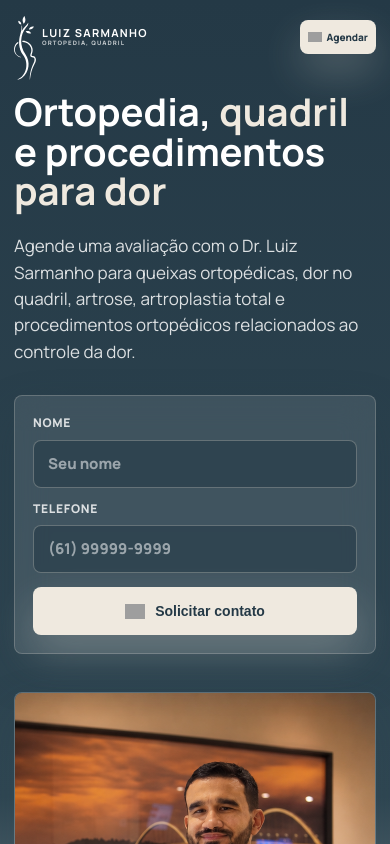
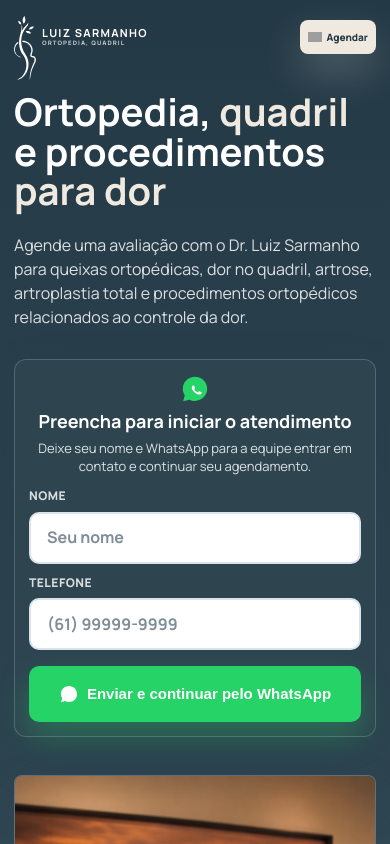
Before and after one commit to pulsodigitalhub/dr-luiz-sarmanho-lp, a React (Vite) app: page / in a window 390 px wide. Shown: the top 844 px of the page. Built offline with nearby package versions, Linux system fonts and the light colour scheme; grey boxes are pictures that could not be loaded.

Commit message:
Improve LP form clarity and mobile responsiveness

```diff
--- a/src/App.jsx
+++ b/src/App.jsx
@@ -34,6 +34,11 @@
           <p class="hero-copy">Agende uma avaliação com o Dr. Luiz Sarmanho para queixas ortopédicas, dor no quadril, artrose, artroplastia total e procedimentos ortopédicos relacionados ao controle da dor.</p>
           <div class="hero-actions">
             <form id="agendamento" class="lead-form" aria-label="Formulário de agendamento">
+              <div class="lead-form-intro">
+                <img class="lead-form-whatsapp" src="assets/icons/whatsapp.svg" alt="" aria-hidden="true">
+                <strong>Preencha para iniciar o atendimento</strong>
+                <p>Deixe seu nome e WhatsApp para a equipe entrar em contato e continuar seu agendamento.</p>
+              </div>
               <label>
                 <span>Nome</span>
                 <input type="text" name="nome" autocomplete="name" placeholder="Seu nome" required>
@@ -42,9 +47,9 @@
                 <span>Telefone</span>
                 <input type="tel" name="telefone" autocomplete="tel" inputmode="tel" placeholder="(61) 99999-9999" required>
               </label>
-              <button class="button primary" type="submit">
-                <img src="assets/icons/health-line/phone.svg" alt="" aria-hidden="true">
-                Solicitar contato
+              <button class="button whatsapp-button" type="submit">
+                <img src="assets/icons/whatsapp.svg" alt="" aria-hidden="true">
+                Enviar e continuar pelo WhatsApp
               </button>
             </form>
           </div>
--- a/src/styles.css
+++ b/src/styles.css
@@ -905,19 +905,46 @@
       width: min(430px, 100%);
       display: grid;
       gap: 12px;
-      padding: 18px;
-      border: 1px solid rgba(239, 233, 223, .22);
-      border-radius: var(--radius);
-      background: rgba(255,255,255,.1);
+      padding: 20px;
+      border: 1px solid rgba(255,255,255,.18);
+      border-radius: 14px;
+      background: rgba(47, 70, 82, .9);
       backdrop-filter: blur(16px);
       box-shadow: 0 18px 44px rgba(36, 57, 70, .24);
     }
 
+    .lead-form-intro {
+      display: grid;
+      gap: 8px;
+      margin-bottom: 6px;
+      text-align: center;
+      justify-items: center;
+    }
+
+    .lead-form-whatsapp {
+      width: 34px;
+      height: 34px;
+      object-fit: contain;
+    }
+
+    .lead-form-intro strong {
+      color: var(--white);
+      font-size: 24px;
+      line-height: 1.25;
+    }
+
+    .lead-form-intro p {
+      margin: 0;
+      color: rgba(255,255,255,.84);
+      font-size: 16px;
+      line-height: 1.45;
+    }
+
     .lead-form label {
       display: grid;
       gap: 7px;
       color: rgba(255,255,255,.82);
-      font-size: 12px;
+      font-size: 13px;
       font-weight: 800;
       letter-spacing: .06em;
       text-transform: uppercase;
@@ -925,31 +952,54 @@
 
     .lead-form input {
       width: 100%;
-      min-height: 48px;
-      padding: 0 14px;
-      border: 1px solid rgba(239, 233, 223, .28);
-      border-radius: var(--radius);
+      min-height: 58px;
+      padding: 0 18px;
+      border: 2px solid #d9e3ea;
+      border-radius: 10px;
       outline: 0;
-      color: var(--white);
-      background: rgba(36, 57, 70, .56);
+      color: var(--teal-2);
+      background: var(--white);
       font: inherit;
-      font-size: 15px;
+      font-size: 20px;
+      font-weight: 700;
       transition: border-color .2s ease, box-shadow .2s ease, background .2s ease;
     }
 
     .lead-form input::placeholder {
-      color: rgba(255,255,255,.52);
+      color: #7e8d97;
     }
 
     .lead-form input:focus {
-      border-color: var(--sand);
-      background: rgba(36, 57, 70, .72);
-      box-shadow: 0 0 0 3px rgba(239, 233, 223, .16);
+      border-color: #25d366;
+      background: var(--white);
+      box-shadow: 0 0 0 4px rgba(37, 211, 102, .18);
     }
 
     .lead-form .button {
       width: 100%;
-      margin-top: 2px;
+      margin-top: 6px;
+    }
+
+    .whatsapp-button {
+      min-height: 58px;
+      padding: 12px 18px;
+      border-radius: 10px;
+      color: var(--white);
+      background: #25d366;
+      box-shadow: 0 16px 32px rgba(37, 211, 102, .28);
+      font-size: 18px;
+      line-height: 1.2;
+      white-space: normal;
+    }
+
+    .whatsapp-button:hover {
+      background: #1fba59;
+    }
+
+    .whatsapp-button img {
+      width: 22px;
+      height: 22px;
+      filter: brightness(0) invert(1);
     }
 
     .cta-card {
@@ -1240,6 +1290,10 @@
         padding: 104px 0 66px;
       }
 
+      .hero-content {
+        max-width: 100%;
+      }
+
       .hero-proof,
       .condition-grid,
       .service-grid,
@@ -1359,6 +1413,10 @@
       .cta-card .button {
         width: 100%;
       }
+
+      .lead-form {
+        max-width: 100%;
+      }
     }
 
     @media (max-width: 560px) {
@@ -1415,7 +1473,8 @@
       }
 
       .hero-copy {
-        font-size: 17px;
+        font-size: 16px;
+        line-height: 1.5;
       }
 
       .button {
@@ -1428,10 +1487,60 @@
 
       .hero-inner {
         padding-top: 92px;
+        padding-bottom: 52px;
       }
 
       .hero-actions {
         width: 100%;
+      }
+
+      .lead-form {
+        gap: 10px;
+        padding: 16px;
+        border-radius: 12px;
+      }
+
+      .lead-form-intro {
+        gap: 6px;
+        margin-bottom: 2px;
+      }
+
+      .lead-form-whatsapp {
+        width: 30px;
+        height: 30px;
+      }
+
+      .lead-form-intro strong {
+        font-size: 20px;
+      }
+
+      .lead-form-intro p {
+        font-size: 14px;
+        line-height: 1.4;
+      }
+
+      .lead-form label {
+        gap: 6px;
+        font-size: 12px;
+        letter-spacing: .04em;
+      }
+
+      .lead-form input {
+        min-height: 54px;
+        padding: 0 16px;
+        font-size: 16px;
+      }
+
+      .whatsapp-button {
+        min-height: 56px;
+        padding: 14px 16px;
+        gap: 8px;
+        font-size: 16px;
+      }
+
+      .whatsapp-button img {
+        width: 20px;
+        height: 20px;
       }
 
       .hero-proof {
@@ -1468,3 +1577,26 @@
         width: 100%;
       }
     }
+
+    @media (max-width: 390px) {
+      .lead-form {
+        padding: 14px;
+      }
+
+      .lead-form-intro strong {
+        font-size: 18px;
+      }
+
+      .lead-form-intro p {
+        font-size: 13px;
+      }
+
+      .lead-form input {
+        min-height: 52px;
+        font-size: 16px;
+      }
+
+      .whatsapp-button {
+        font-size: 15px;
+      }
+    }
```
Also changed, not shown: public/assets/icons/whatsapp.svg (added).
